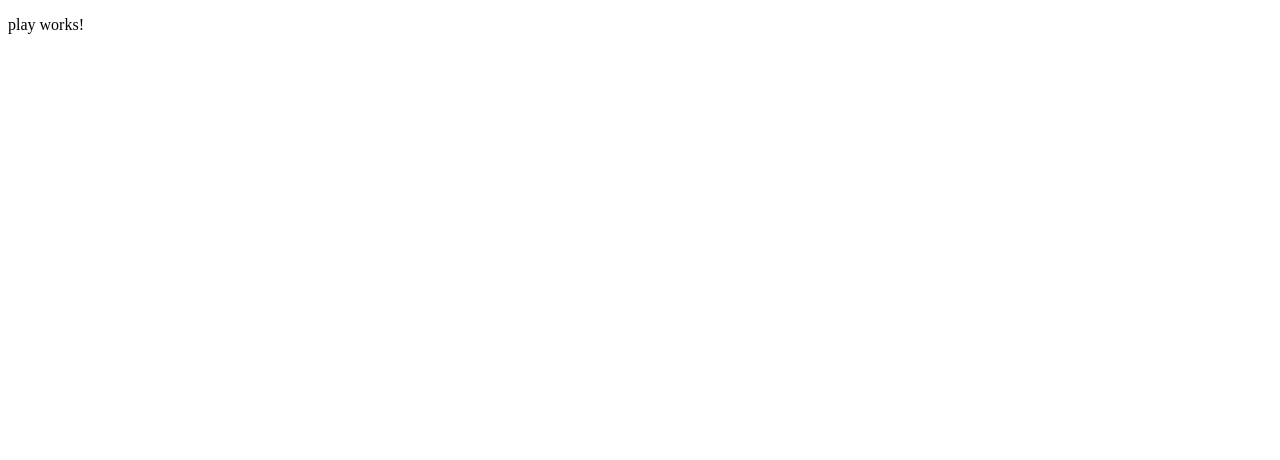
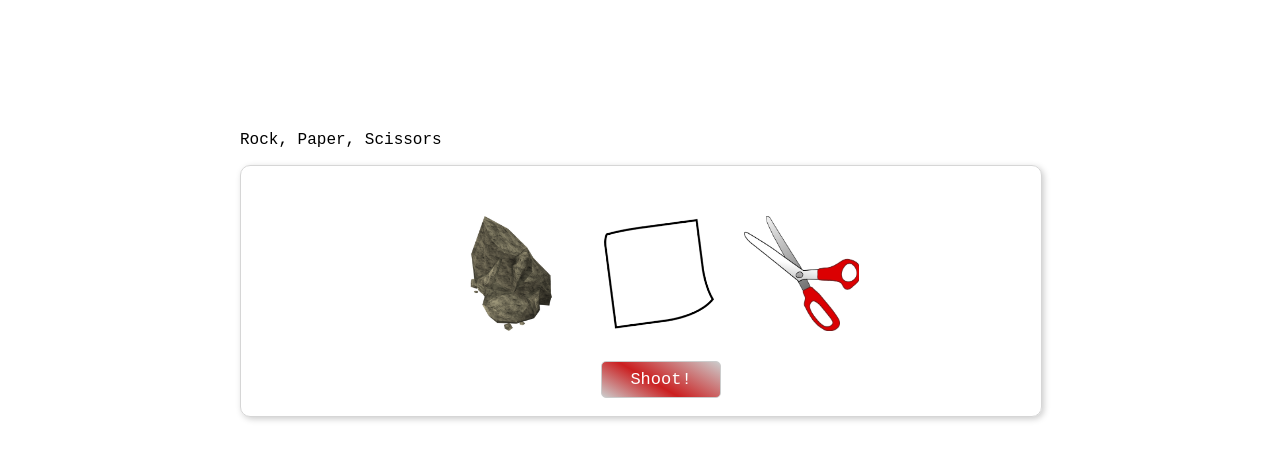
Before and after one commit to AhlamHassen/RockPaperScissors, an Angular app in the folder game/: page /play in a window 1280 px wide. Shown: the top 460 px of the page. Built offline with nearby package versions, Linux system fonts and the light colour scheme.

Commit message:
Completed the html and css for the play component

```diff
--- a/game/src/app/routes/play/play.component.css
+++ b/game/src/app/routes/play/play.component.css
@@ -0,0 +1,63 @@
+:host{
+    display: block;
+    width: 800px;
+    height: 320px;
+    margin: 100px auto;
+    padding: 15px;
+}
+
+.rpsBox{
+    width: 700px;
+    height: 150px;
+    border: 1px solid #cccc;
+    padding: 50px;
+    border-radius: 10px;
+    box-shadow: 2px 2px 6px #ccc;
+}
+
+.smallBoxesFlex{
+    display: flex;
+    flex-direction: row;
+    justify-content: center;
+    align-content: center;
+}
+
+.smallBoxes{
+    width: 115px;
+    height: 115px;
+    margin-left: 30px;
+    cursor: pointer;
+}
+
+.gameName{
+    color:  black;
+    font-family: 'Courier New', Courier, monospace, Helvetica, sans-serif;
+}
+
+.rock{
+    background-image: url('../../../assets/rock.png');
+    background-size: cover;
+}
+
+.paper{
+    background-image: url('../../../assets/paper.png');
+    background-size: cover;
+}
+
+.scissors{
+    background-image: url('../../../assets/scissors.png');
+    background-size: cover;
+}
+
+.btn{
+    margin-left: 310px;
+    margin-top: 30px;
+    width: 120px;
+    padding: 8px;
+    border: 1px solid #ccc;
+    border-radius: 5px;
+    background: linear-gradient(30deg, #ccc 0%, #cb1f20 43%, #ccc 100%);
+    font-family: 'Courier New', Courier, monospace, Helvetica, sans-serif;
+    font-size: 17px;
+    color: #ffff;
+}
--- a/game/src/app/routes/play/play.component.html
+++ b/game/src/app/routes/play/play.component.html
@@ -1 +1,14 @@
-<p>play works!</p>
+<div class="gameName">
+    <p>Rock, Paper, Scissors</p>
+</div>
+<div class="rpsBox">
+    <div class="smallBoxesFlex">
+
+        <div class="rock smallBoxes"></div>
+        <div class="paper smallBoxes"></div>
+        <div class="scissors smallBoxes"></div>
+
+    </div>
+    <button class="btn">Shoot!</button>
+
+</div>
```
